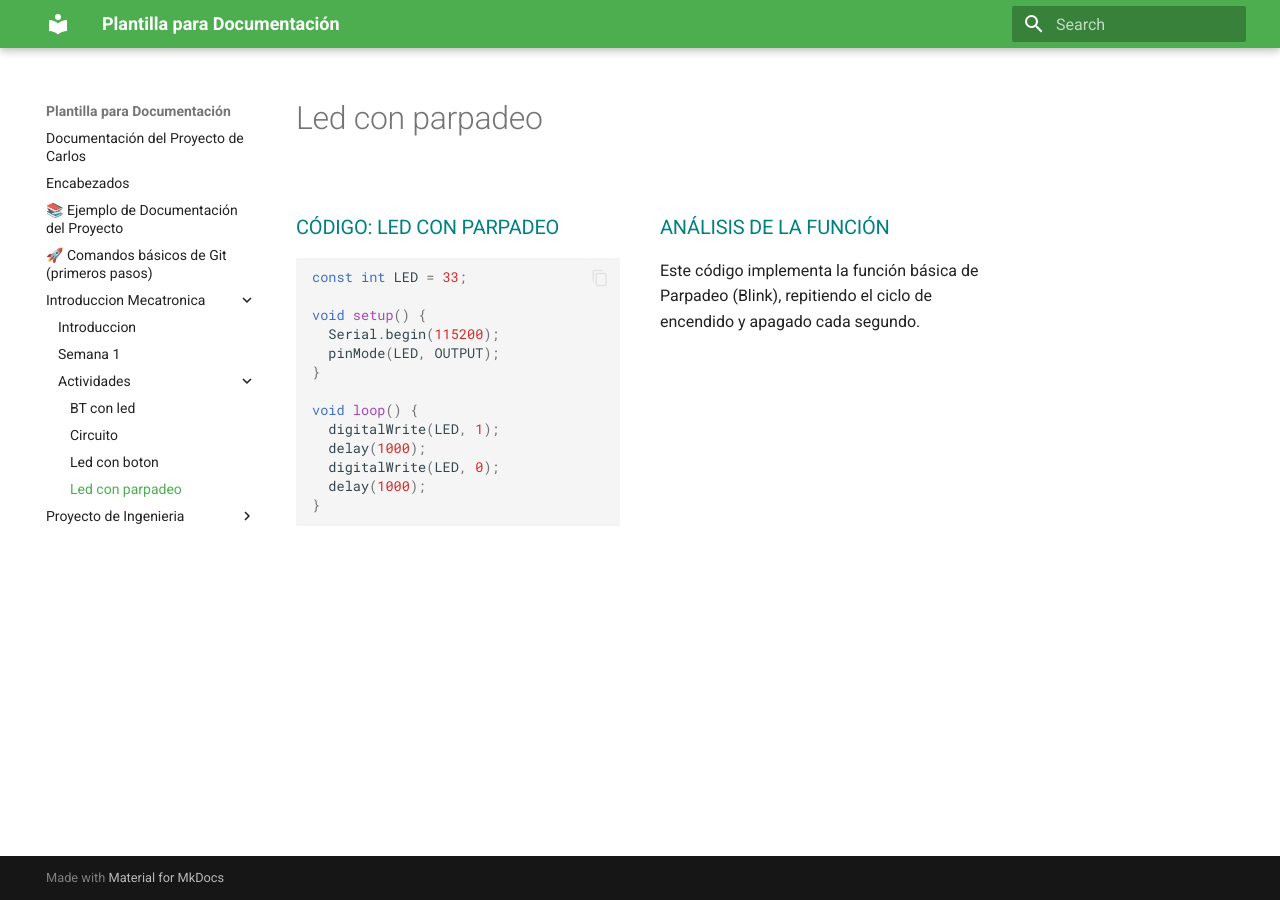
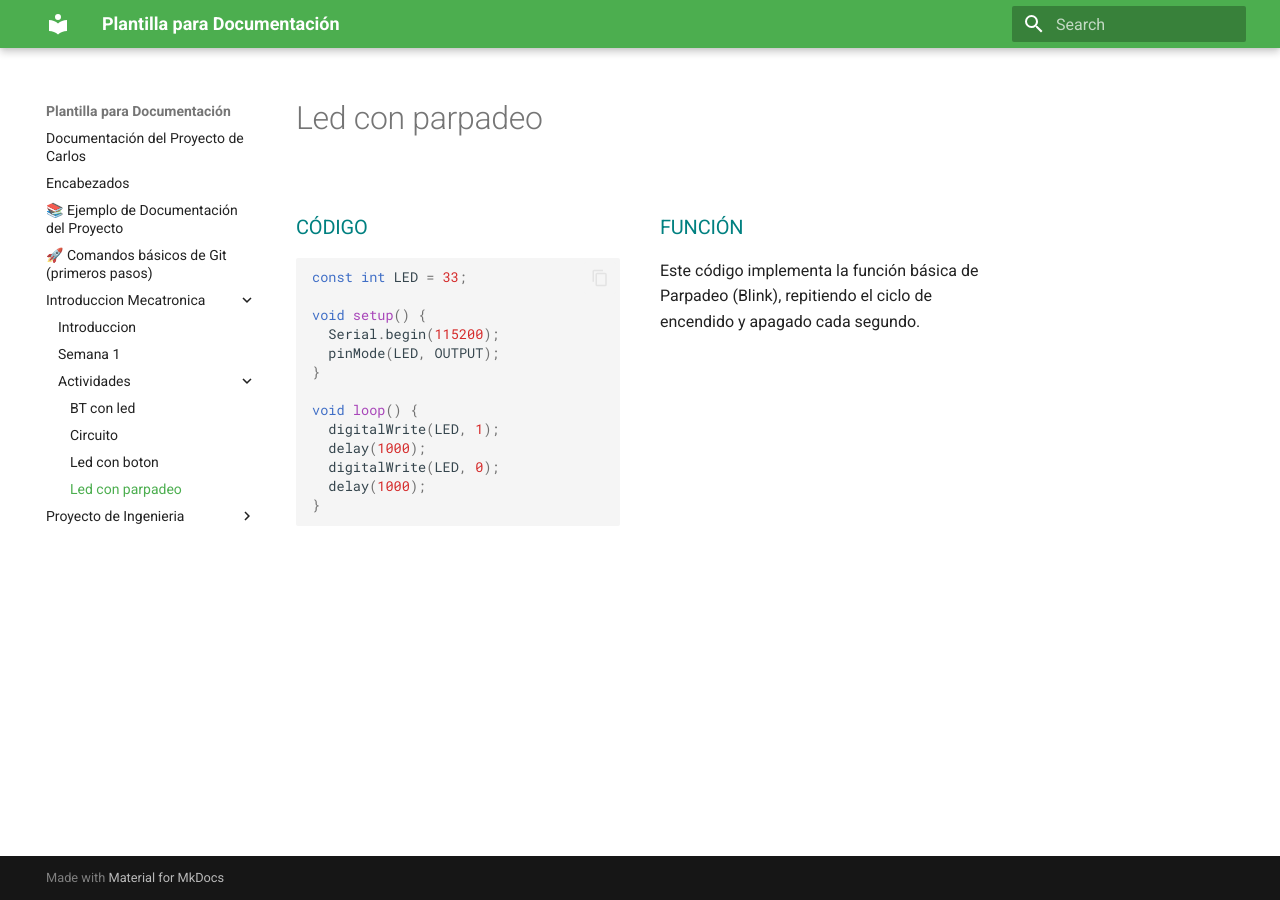
Before and after one commit to marinero2090-maker/Ibero_Puebla_Portafolio, an MkDocs documentation site: the page built from docs/Introduccion Mecatronica/Actividades /Led con parpadeo.md, in a window 1280 px wide. Built offline with MkDocs 1.6.1 and Material for MkDocs 9.7.7, drawn with Linux system fonts in a browser that asks for light colours.

Commit message:
cambios chicos

````diff
--- a/docs/Introduccion Mecatronica/Actividades /Led con parpadeo.md
+++ b/docs/Introduccion Mecatronica/Actividades /Led con parpadeo.md
@@ -1,7 +1,7 @@
 <div style="display: flex; flex-wrap: wrap; gap: 40px; justify-content: space-between;">
 
     <div style="flex: 1 1 45%; min-width: 300px;">
-        <h3 style="color:#008080;">CÓDIGO: LED CON PARPADEO</h3>
+        <h3 style="color:#008080;">CÓDIGO</h3>
 
         ```cpp
         const int LED = 33;
@@ -21,7 +21,7 @@
     </div>
 
     <div style="flex: 1 1 45%; min-width: 300px;">
-        <h3 style="color:#008080;">ANÁLISIS DE LA FUNCIÓN</h3>
+        <h3 style="color:#008080;">FUNCIÓN</h3>
         <p>Este código implementa la función básica de Parpadeo (Blink), repitiendo el ciclo de encendido y apagado cada segundo.</p>
         </div>
 </div>
````
